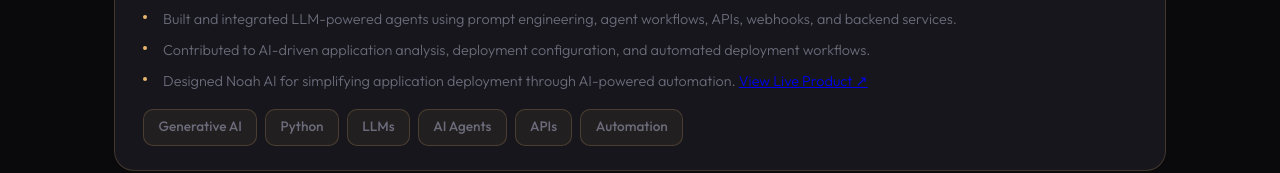
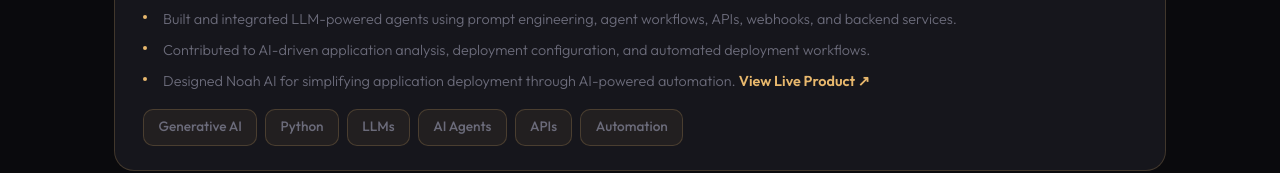
Before and after one commit to Aravind56565657/my-portifolio, a React (Vite) app: page / in a window 1280 px wide. Shown: the part 2276-2449 px from the top of the page. Built offline with nearby package versions, Linux system fonts and the light colour scheme.

Commit message:
Refactor CSS styles for Experience component

```diff
--- a/src/components/Experience/Experience.css
+++ b/src/components/Experience/Experience.css
@@ -1,6 +1,20 @@
-.experience-item h3 { font-size: 1.1rem; color: var(--text); margin-bottom: 0.35rem; }
-.exp-meta { font-size: 0.9rem; color: var(--accent); font-weight: 500; margin-bottom: 1rem; }
-.exp-meta span { color: var(--muted); font-weight: 400; }
+.experience-item h3 {
+  font-size: 1.1rem;
+  color: var(--text);
+  margin-bottom: 0.35rem;
+}
+
+.exp-meta {
+  font-size: 0.9rem;
+  color: var(--accent);
+  font-weight: 500;
+  margin-bottom: 1rem;
+}
+
+.exp-meta span {
+  color: var(--muted);
+  font-weight: 400;
+}
 
 .experience-item ul {
   list-style: none;
@@ -9,11 +23,13 @@
   font-weight: 300;
   margin-bottom: 1rem;
 }
+
 .experience-item ul li {
   position: relative;
   padding-left: 1.25rem;
   margin-bottom: 0.5rem;
 }
+
 .experience-item ul li::before {
   content: '';
   position: absolute;
@@ -25,5 +41,34 @@
   background: var(--accent);
 }
 
-.exp-tags { display: flex; flex-wrap: wrap; gap: 0.5rem; }
-.timeline-list { display: flex; flex-direction: column; gap: 1.5rem; }
+.exp-tags {
+  display: flex;
+  flex-wrap: wrap;
+  gap: 0.5rem;
+}
+
+.timeline-list {
+  display: flex;
+  flex-direction: column;
+  gap: 1.5rem;
+}
+
+/* Noah AI live product link */
+.experience-link {
+  display: inline-block;
+  color: var(--accent);
+  font-weight: 600;
+  text-decoration: none;
+  transition: opacity 0.2s ease;
+}
+
+.experience-link:hover {
+  text-decoration: underline;
+  opacity: 0.8;
+}
+
+.experience-link:focus-visible {
+  outline: 2px solid var(--accent);
+  outline-offset: 3px;
+  border-radius: 2px;
+}
```
